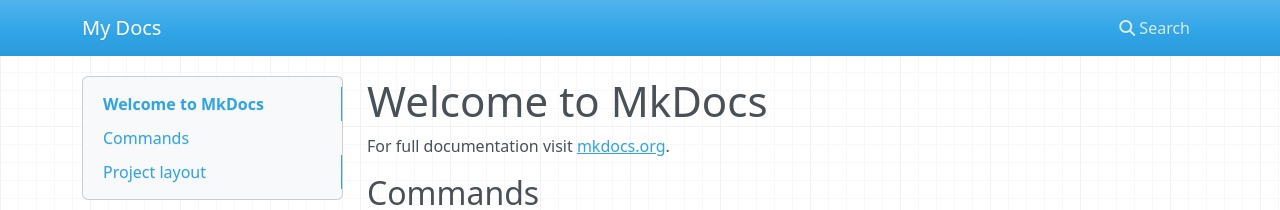
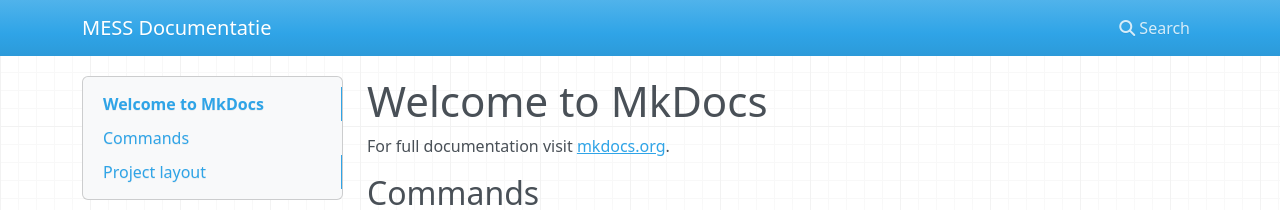
Before and after one commit to MESS-Project/Docs, an MkDocs documentation site: the page built from docs/index.md, in a window 1280 px wide. Shown: the top 210 px of the page. Built offline with MkDocs 1.6.1, drawn with Linux system fonts in a browser that asks for light colours; nearby versions of some CDN libraries.

Commit message:
Update mkdocs.yml

```diff
--- a/mkdocs.yml
+++ b/mkdocs.yml
@@ -1 +1 @@
-site_name: My Docs
+site_name: MESS Documentatie
```
